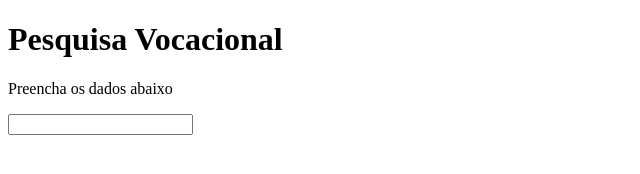
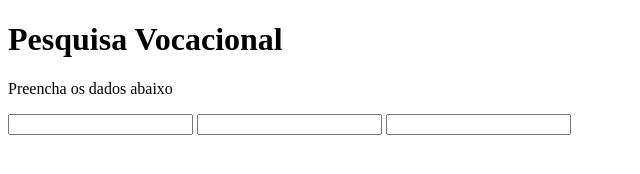
Before and after one commit to beneditobraga/freecodecamp-certifications, a plain HTML site: page index.html in a window 1280 px wide. Shown: the whole page, without its empty margins (0-640 px from the left). Drawn offline with Linux system fonts and the light colour scheme.

Commit message:
Add input elements

```diff
--- a/index.html
+++ b/index.html
@@ -10,6 +10,8 @@
     <p id="description">Preencha os dados abaixo</p>
     <form id="survey-form">
         <input id="name" type="text" required />
+        <input id="email" type="email" required />
+        <input id="number" type="number" required />
     </form>
 </body>
 </html>
```
